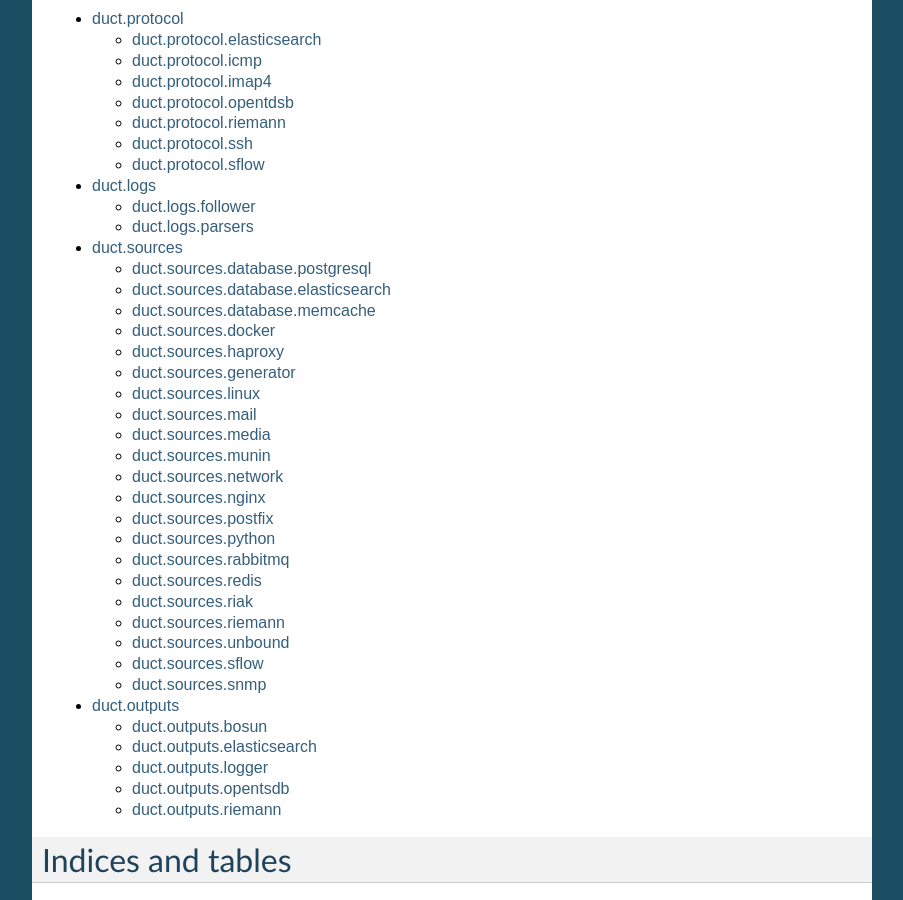
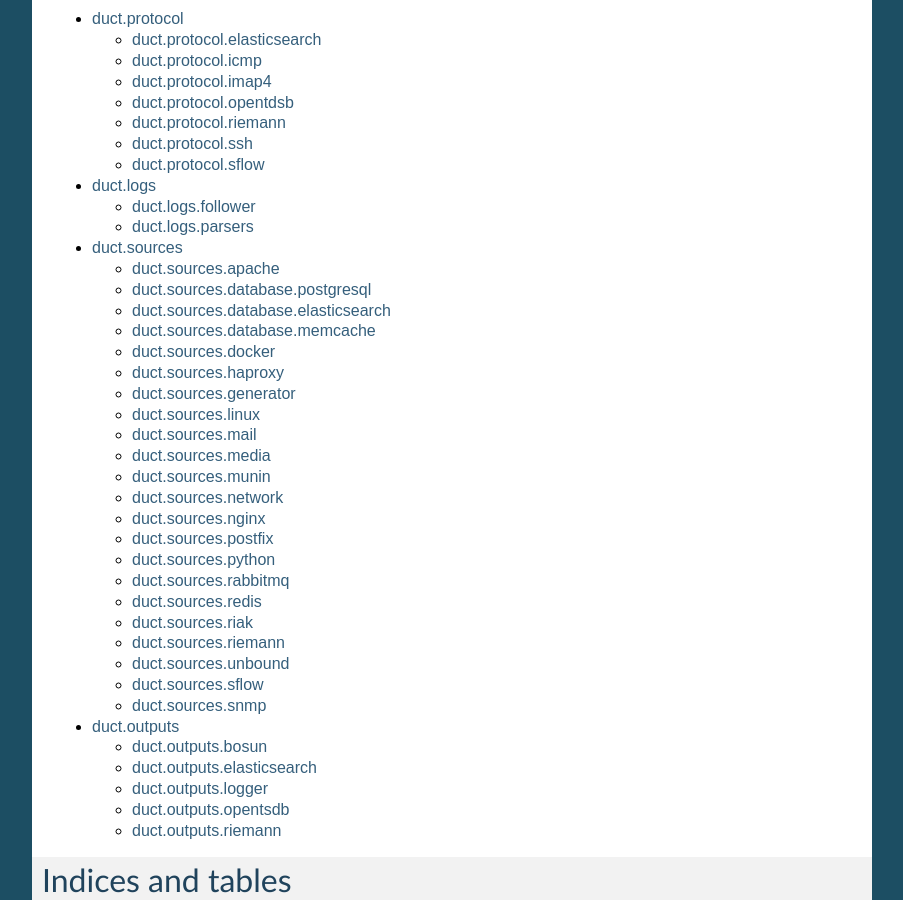
Before and after one commit to ducted/duct, a Sphinx documentation site: the page built from docs/index.rst, in a window 1280 px wide and 900 px high, scrolled down 916 px. Shown: the whole window, without its empty margins (198-1101 px from the left). Built offline with Sphinx 7.4.7, drawn with Linux system fonts in a browser that asks for light colours; pages that are not in the unit, such as notebooks, are missing from menus.

Commit message:
Add apache docs

```diff
--- a/docs/api/sources.rst
+++ b/docs/api/sources.rst
@@ -1,22 +1,29 @@
 duct.sources
 **************
 
+duct.sources.apache
+===================
+
+.. automodule:: duct.sources.apache
+   :members:
+   :show-inheritance:
+
 duct.sources.database.postgresql
-==================================
+================================
 
 .. automodule:: duct.sources.database.postgresql
    :members:
    :show-inheritance:
 
 duct.sources.database.elasticsearch
-=====================================
+===================================
 
 .. automodule:: duct.sources.database.elasticsearch
    :members:
    :show-inheritance:
 
 duct.sources.database.memcache
-================================
+==============================
 
 .. automodule:: duct.sources.database.memcache
    :members:
```
